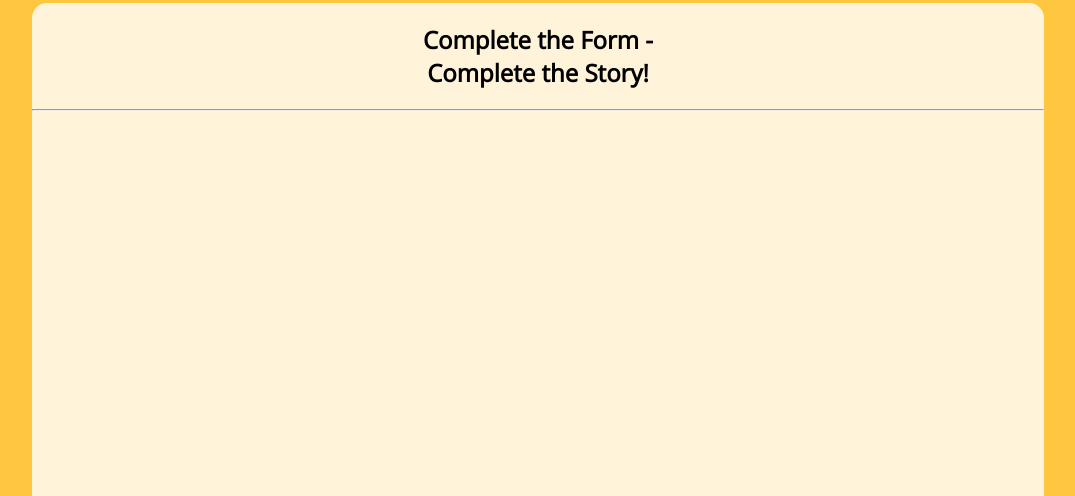
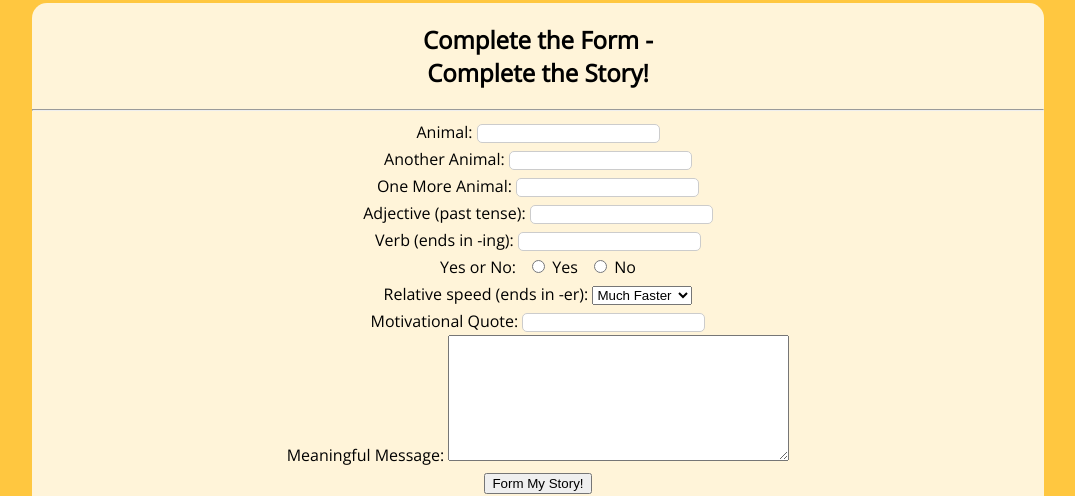
Before and after one commit to AntonV0/form-a-story, a plain HTML site: page index.html in a window 1280 px wide. Shown: the part 313-809 px from the top of the page, without its empty margins (102-1177 px from the left). Drawn offline with nearby package versions, Linux system fonts and the light colour scheme.

Commit message:
Final commit

```diff
--- a/index.html
+++ b/index.html
@@ -15,7 +15,50 @@
       <h1>Complete the Form -<br> Complete the Story!</h1>
       <hr>
       <!--Add your form below:-->
-
+      <form action="story.html" method="GET">
+        <label for="animal-1">Animal:</label>
+        <input id="animal-1" type="text" name="animal-1" required>
+        <br>
+        <label for="animal-2">Another Animal:</label>
+        <input id="animal-2" type="text" name="animal-2" required>
+        <br>
+        <label for="animal-3">One More Animal:</label>
+        <input id="animal-3" type="text" name="animal-3" required>
+        <br>
+        <label for="adj-1">Adjective (past tense):</label>
+        <input id="adj-1" type="text" name="adj-1" required>
+        <br>
+        <label for="verb-1">Verb (ends in -ing):</label>
+        <input id="verb-1" type="text" name="verb-1" required>
+        <br>
+        <span>Yes or No:</span>
+        <input id="yes" type="radio" name="answer" value="yes" required>
+        <label for="yes">Yes</label>
+        <input id="no" type="radio" name="answer" value="no">
+        <label for="no">No</label>
+        <br>
+        <label for="speed">Relative speed (ends in -er):</label>
+        <select id="speed" name="speed" required>
+          <option value="much-faster">Much Faster</option>
+          <option value="faster">Faster</option>
+          <option value="slower">Slower</option>
+          <option value="much-slower">Much Slower</option>
+        </select>
+        <br>
+        <label for="quote">Motivational Quote:</label>
+        <input id="quote" type="text" name="quote" required list="quote-choices">
+        <datalist id="quote-choices">
+          <option value="winner gets ice cream!"></option>
+          <option value="you got this!"></option>
+          <option value="you're the best!"></option>
+        </datalist>
+        <br>
+        <label for="message">Meaningful Message:</label>
+        <textarea id="message" name="message" required rows="8" cols="40">
+        </textarea>
+        <br>
+        <input type="submit" value="Form My Story!">
+      </form>
     </section>
   </body>
 </html>
```
Also changed, not shown: 1 other file.
